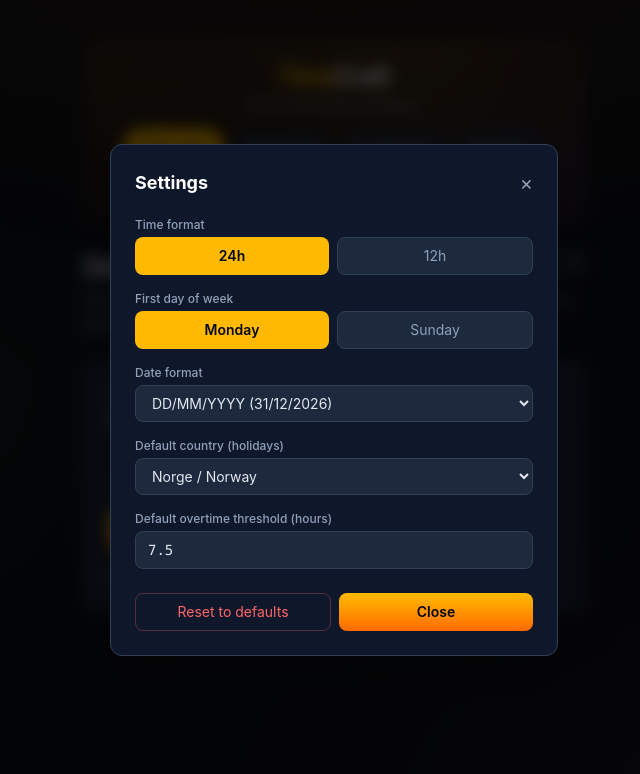
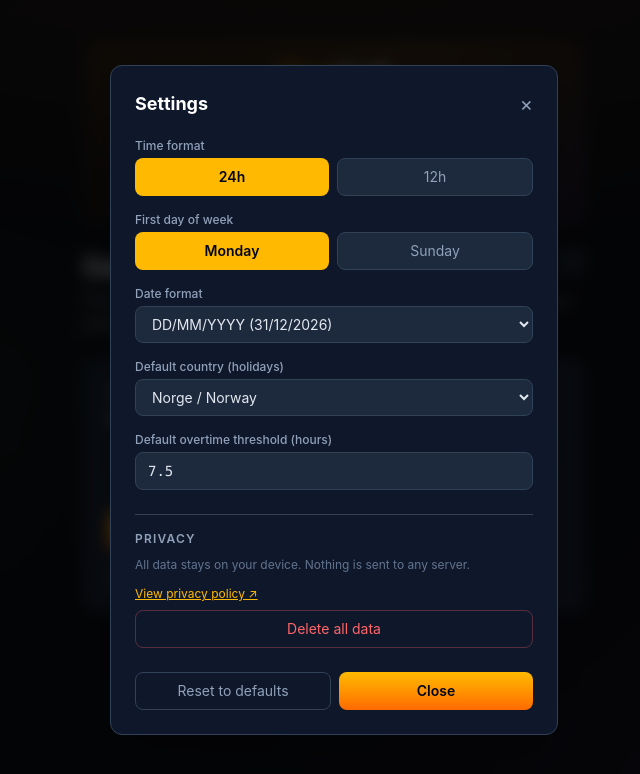
Before and after one commit to fhjona/timecraft, a React (Vite) app: page / in a window 1280 px wide. Both pictures are taken after a click on the button "Settings". Shown: the top 774 px of the page, without its empty margins (306-946 px from the left). Built offline with nearby package versions, Linux system fonts and the light colour scheme; the HTML template or start-up script is replaced by a standard one.

Commit message:
Add privacy section in settings: info, policy link, clear data

```diff
--- a/src/components/SettingsPanel.tsx
+++ b/src/components/SettingsPanel.tsx
@@ -20,10 +20,15 @@ type Labels = {
   overtimeThreshold: string;
   reset: string;
   close: string;
+  privacyTitle: string;
+  privacyInfo: string;
+  clearData: string;
+  clearConfirm: string;
+  privacyLink: string;
 };
 
 function labels(locale: Locale): Labels {
-  const L: Record<string, Labels> = {
+  const L: Record<string, Partial<Labels> & Pick<Labels, "title">> = {
     en: {
       title: "Settings",
       timeFormat: "Time format",
@@ -35,6 +40,11 @@ function labels(locale: Locale): Labels {
       overtimeThreshold: "Default overtime threshold (hours)",
       reset: "Reset to defaults",
       close: "Close",
+      privacyTitle: "Privacy",
+      privacyInfo: "All data stays on your device. Nothing is sent to any server.",
+      clearData: "Delete all data",
+      clearConfirm: "Delete all countdowns, custom holidays and settings?",
+      privacyLink: "View privacy policy",
     },
     nb: {
       title: "Innstillinger",
@@ -47,6 +57,11 @@ function labels(locale: Locale): Labels {
       overtimeThreshold: "Standard overtidsgrense (timer)",
       reset: "Tilbakestill",
       close: "Lukk",
+      privacyTitle: "Personvern",
+      privacyInfo: "Alle data blir på enheten din. Ingenting sendes til noen server.",
+      clearData: "Slett alle data",
+      clearConfirm: "Slett alle nedtellinger, egne fridager og innstillinger?",
+      privacyLink: "Vis personvernerklæring",
     },
     "pt-BR": {
       title: "Configurações",
@@ -59,6 +74,11 @@ function labels(locale: Locale): Labels {
       overtimeThreshold: "Limite padrão de horas extras",
       reset: "Restaurar padrões",
       close: "Fechar",
+      privacyTitle: "Privacidade",
+      privacyInfo: "Todos os dados permanecem no seu dispositivo. Nada é enviado a nenhum servidor.",
+      clearData: "Excluir todos os dados",
+      clearConfirm: "Excluir todas as contagens, feriados personalizados e configurações?",
+      privacyLink: "Ver política de privacidade",
     },
     sv: {
       title: "Inställningar",
@@ -181,7 +201,8 @@ function labels(locale: Locale): Labels {
       close: "닫기",
     },
   };
-  return L[locale] || L.en;
+  // Merge with English defaults so all locales have complete labels
+  return { ...L.en, ...(L[locale] || {}) };
 }
 
 export function SettingsPanel({ locale, settings, onChange, onClose }: Props) {
@@ -199,6 +220,14 @@ export function SettingsPanel({ locale, settings, onChange, onClose }: Props) {
       defaultCountry: "NO",
       overtimeThreshold: 7.5,
     });
+  };
+
+  const clearAllData = () => {
+    if (!confirm(L.clearConfirm)) return;
+    try {
+      localStorage.clear();
+      location.reload();
+    } catch { /* ignore */ }
   };
 
   return (
@@ -318,11 +347,38 @@ export function SettingsPanel({ locale, settings, onChange, onClose }: Props) {
             />
           </div>
 
+          {/* Privacy section */}
+          <div className="pt-4 mt-2 border-t border-slate-700">
+            <h3 className="text-xs font-semibold uppercase tracking-widest text-slate-400 mb-2">
+              {L.privacyTitle}
+            </h3>
+            <p className="text-xs text-slate-500 mb-3 leading-relaxed">
+              {L.privacyInfo}
+            </p>
+            <div className="flex flex-col gap-2">
+              <a
+                href="https://github.com/fhjona/timecraft/blob/main/privacy_policy.md"
+                target="_blank"
+                rel="noopener noreferrer"
+                className="text-xs text-amber-400 hover:text-amber-300 underline"
+              >
+                {L.privacyLink} &#8599;
+              </a>
+              <button
+                type="button"
+                onClick={clearAllData}
+                className="text-sm py-2 px-3 rounded-lg cursor-pointer bg-transparent text-red-400 border border-red-400/30 hover:bg-red-400/10"
+              >
+                {L.clearData}
+              </button>
+            </div>
+          </div>
+
           <div className="flex gap-2 mt-2">
             <button
               type="button"
               onClick={reset}
-              className="flex-1 text-sm py-2 px-3 rounded-lg cursor-pointer bg-transparent text-red-400 border border-red-400/30 hover:bg-red-400/10"
+              className="flex-1 text-sm py-2 px-3 rounded-lg cursor-pointer bg-transparent text-slate-400 border border-slate-700 hover:bg-slate-800"
             >
               {L.reset}
             </button>
```
